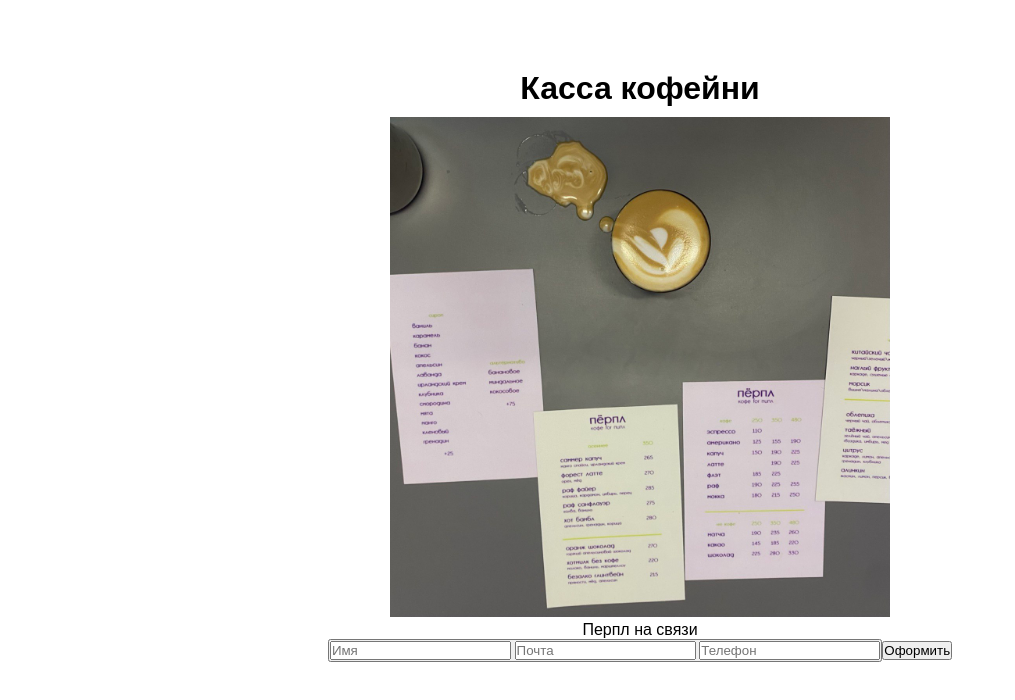
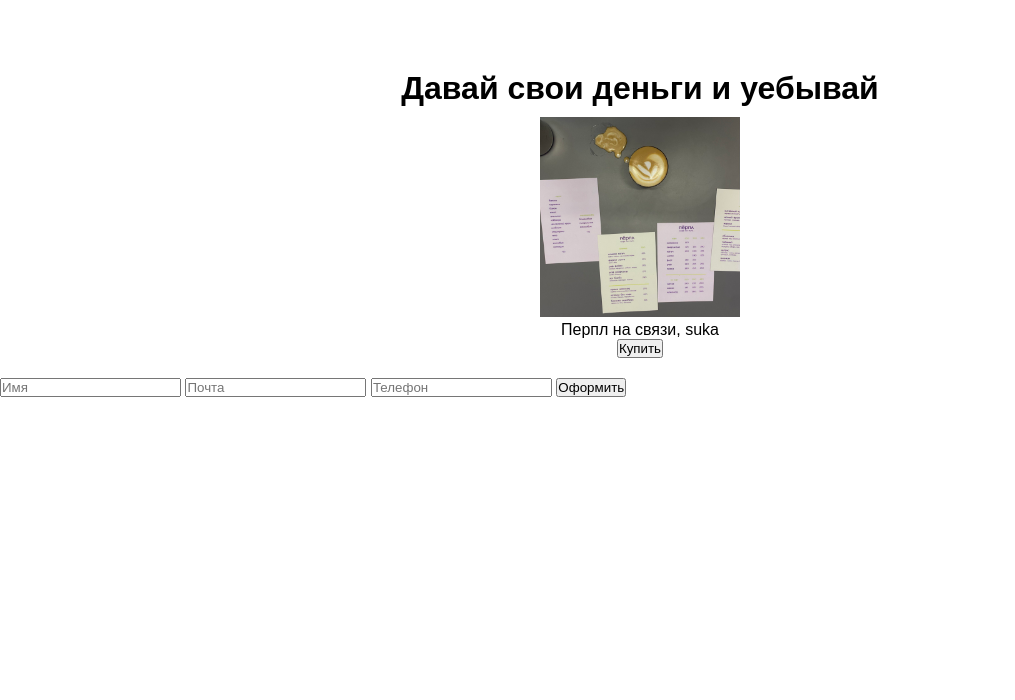
Before and after one commit to agdelesha/agdelesha.github.io., a plain HTML site: page index.html in a window 1280 px wide. Shown: the whole page, without its empty margins (0-1015 px from the left). Drawn offline with Linux system fonts and the light colour scheme; a web font is replaced by a local one.

Commit message:
Update index.html

```diff
--- a/index.html
+++ b/index.html
@@ -34,7 +34,7 @@
         }
 
         img {
-            max-width: 500px;
+            max-width: 200px;
             width: 100%;
 
         p {
@@ -82,10 +82,10 @@
 </head>
 <body>
     <div id="main">
-        <h1>Касса кофейни</h1>
+        <h1>Давай свои деньги и уебывай</h1>
         <img src='imgc.jpg'>
-        <p>Перпл на связи</p>
-        <button id="buy'>Купить</button>
+        <p>Перпл на связи, suka</p>
+        <button id="buy">Купить</button>
     </div>
     <form id="form">
         <input type="text" placeholder="Имя" id="user_name">
@@ -94,5 +94,8 @@
         <button id="order">Оформить</button>
     </form>
     <script src="https://telegram.org/js/telegram-web-app.js"></script>
+    <script>
+
+    </script>
 </body>
 </html>
```
